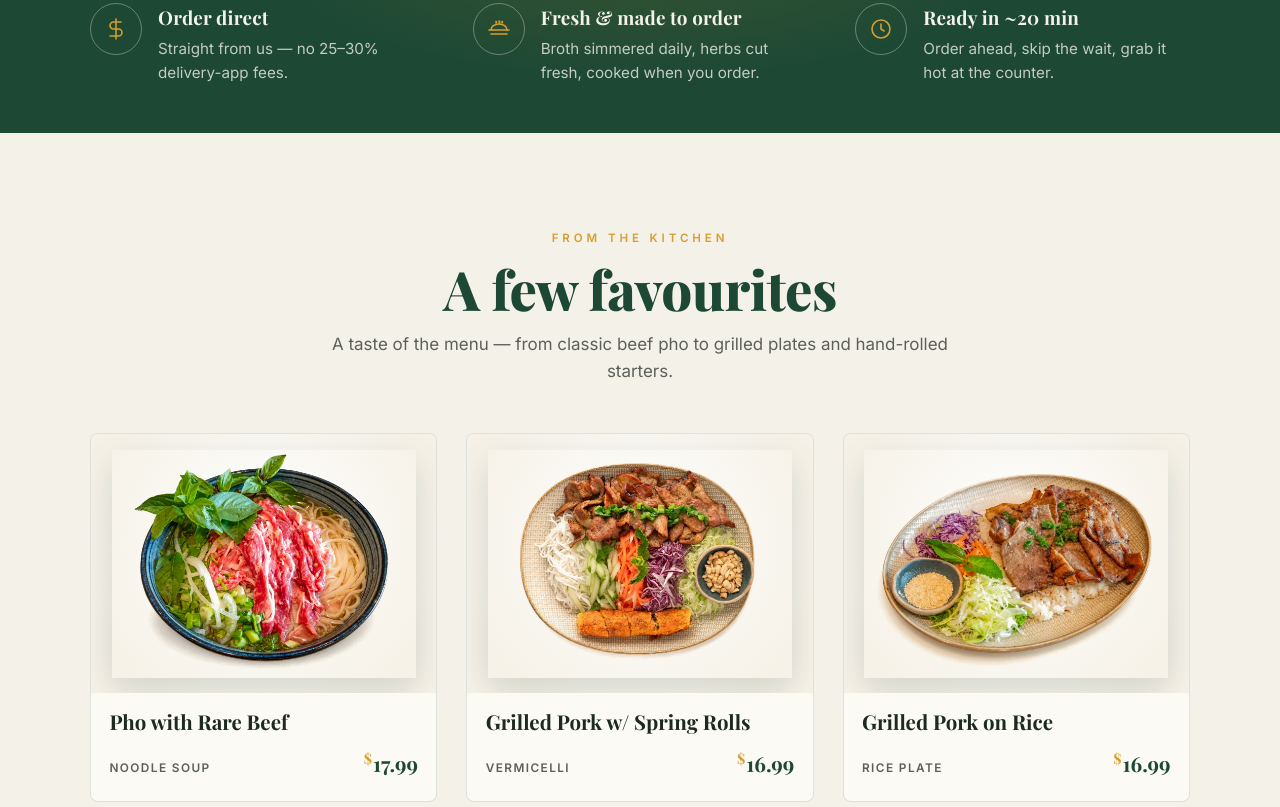
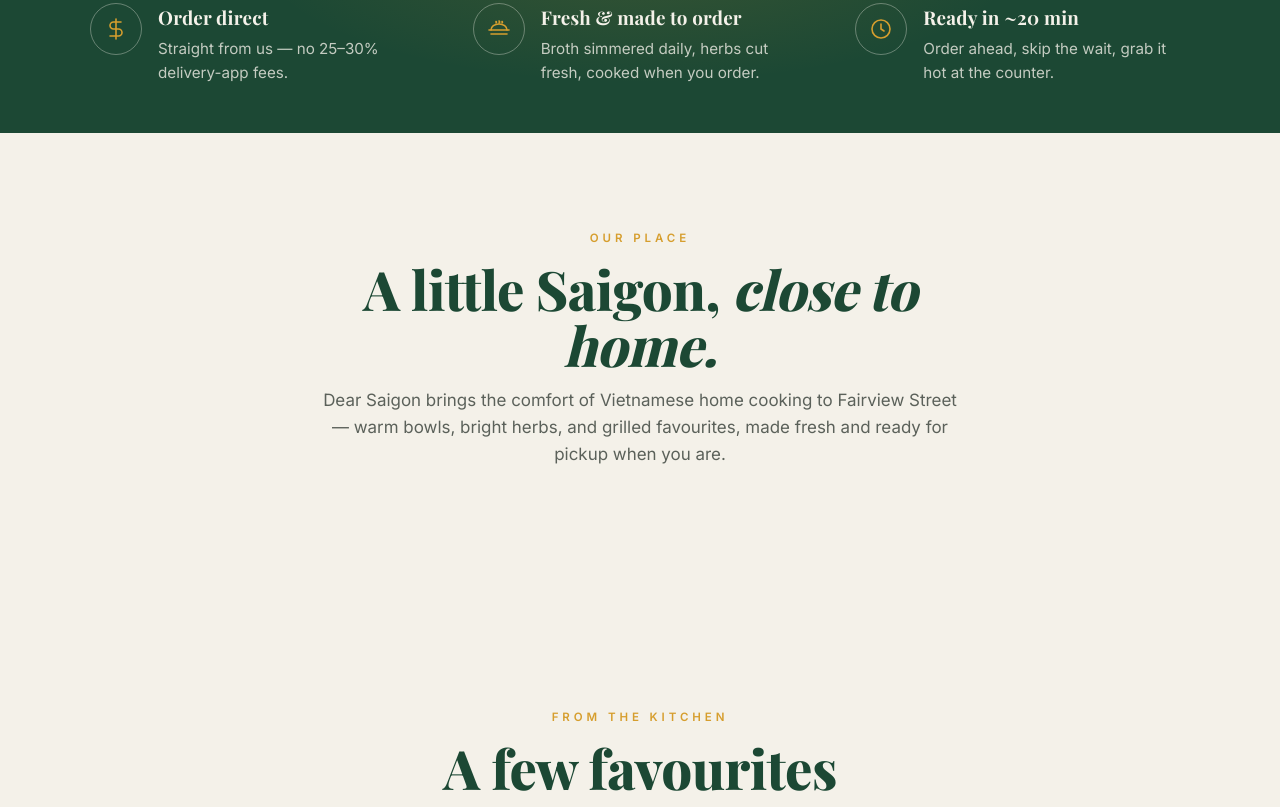
Before and after one commit to skywalker8888/dear-saigon-landing, a plain HTML site: page index.html in a window 1280 px wide. Shown: the part 930-1737 px from the top of the page. Drawn offline with nearby package versions, Linux system fonts and the light colour scheme; a web font is replaced by a local one.

Commit message:
Add brand story ('A little Saigon, close to home') + Unit 3 address

```diff
--- a/index.html
+++ b/index.html
@@ -752,6 +752,17 @@
       </div>
     </section>
 
+    <!-- ============ BRAND STORY ============ -->
+    <section class="sec" id="story">
+      <div class="wrap">
+        <div class="sec-head center reveal">
+          <span class="kicker">Our place</span>
+          <h2>A little Saigon, <em style="font-style:italic">close to home.</em></h2>
+          <p>Dear Saigon brings the comfort of Vietnamese home cooking to Fairview Street — warm bowls, bright herbs, and grilled favourites, made fresh and ready for pickup when you are.</p>
+        </div>
+      </div>
+    </section>
+
     <!-- ============ MENU PREVIEW ============ -->
     <section class="sec" id="menu">
       <div class="wrap">
@@ -859,7 +870,7 @@
               <span class="ic" aria-hidden="true"><svg width="22" height="22" viewBox="0 0 24 24" fill="none" stroke="currentColor" stroke-width="1.6" stroke-linecap="round" stroke-linejoin="round"><path d="M20 10c0 6-8 12-8 12s-8-6-8-12a8 8 0 0 1 16 0Z"/><circle cx="12" cy="10" r="3"/></svg></span>
               <div>
                 <span class="lbl">Address</span>
-                <div class="val">2405 Fairview St, Burlington, ON L7R 2E4</div>
+                <div class="val">2405 Fairview St, Unit 3, Burlington, ON L7R 2E4</div>
               </div>
             </div>
             <div class="info-item">
```
